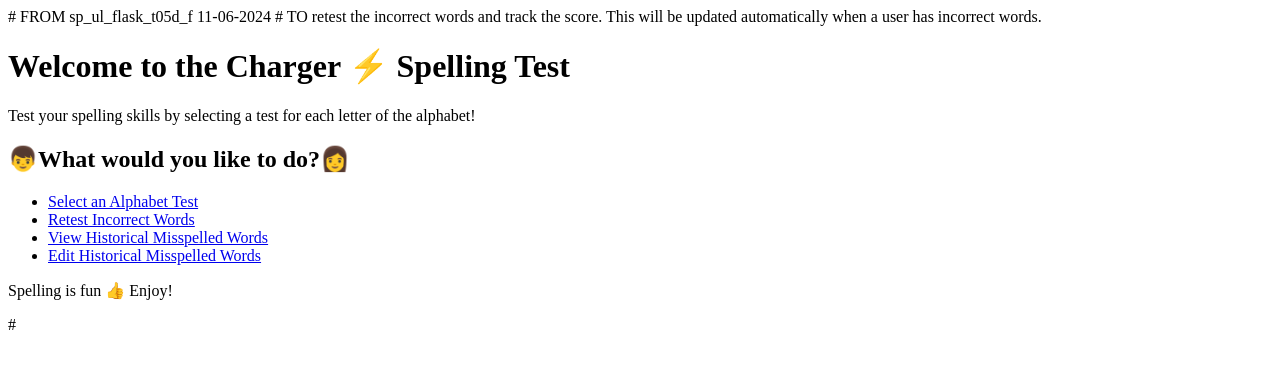
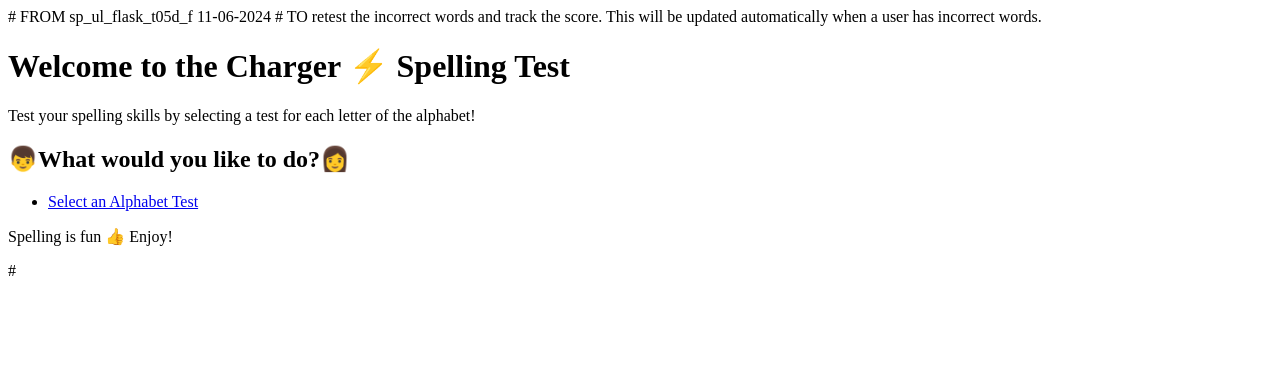
Before and after one commit to suasrp/flask-suasrp-repository-001, a Flask app: page / in a window 1280 px wide. Shown: the top 369 px of the page. Run offline with Flask 3, Linux system fonts and the light colour scheme.

Commit message:
Update home.html 11-12-2024-1159am

```diff
--- a/templates/home.html
+++ b/templates/home.html
@@ -17,9 +17,6 @@
 
     <ul>
         <li><a href="{{ url_for('select_test') }}">Select an Alphabet Test</a></li>
-        <li><a href="{{ url_for('retest_incorrect_words') }}">Retest Incorrect Words</a></li>
-        <li><a href="{{ url_for('historical_misspelled_word_list') }}">View Historical Misspelled Words</a></li>
-        <li><a href="{{ url_for('edit_misspelled_word_list') }}">Edit Historical Misspelled Words</a></li>
     </ul>
 
     <footer>
```
